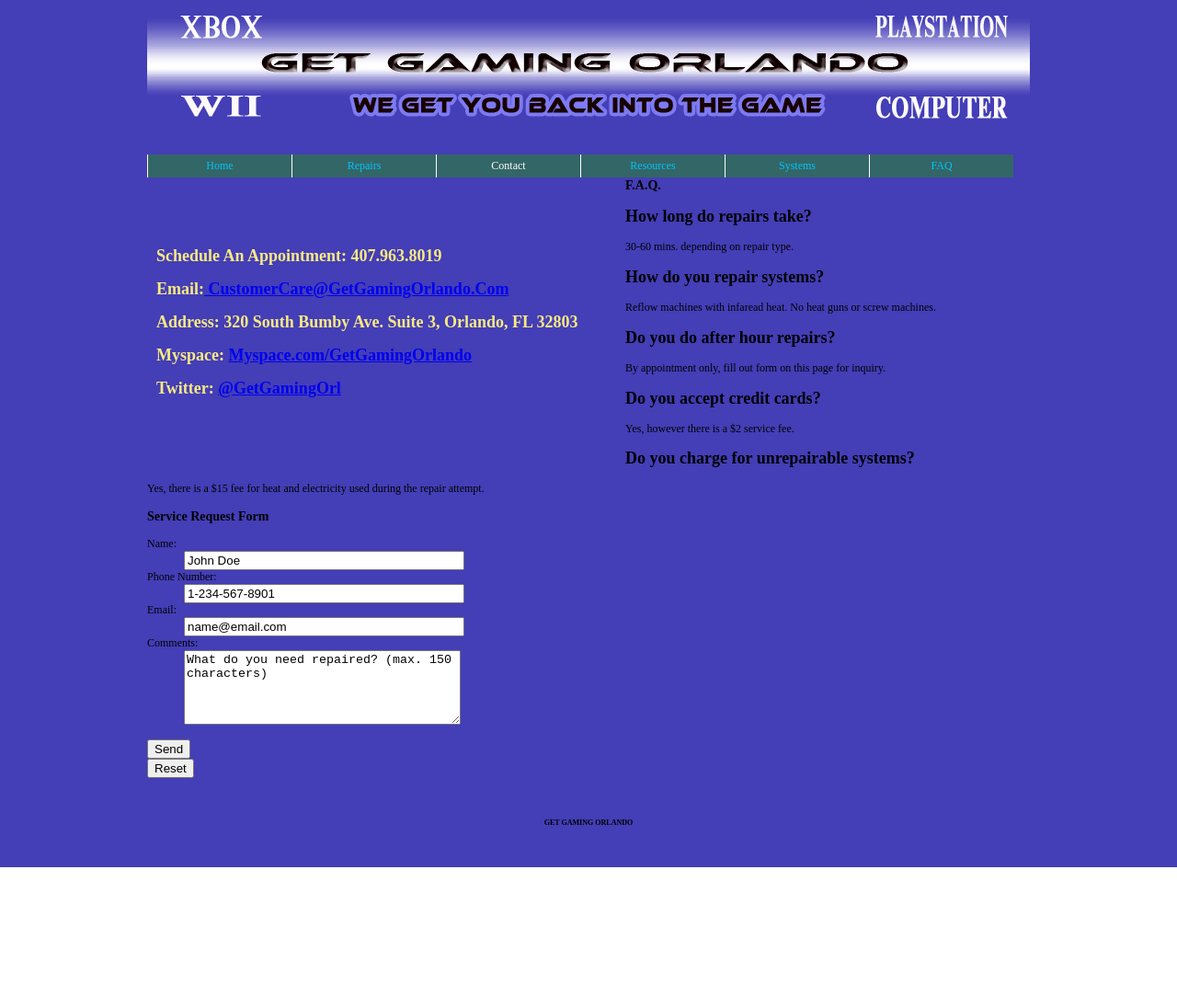
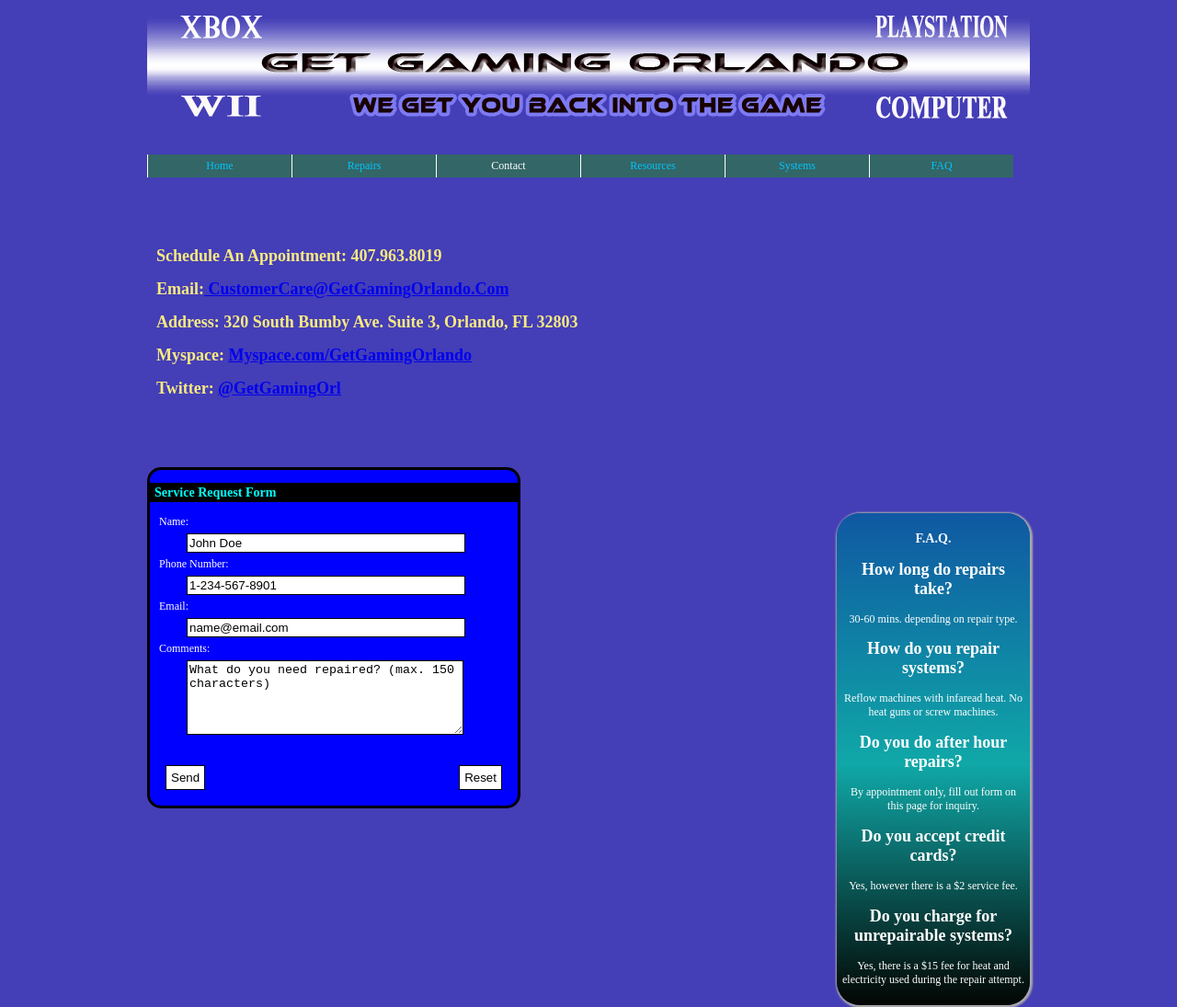
Before and after one commit to DeanS3/WSP-site, a plain HTML site: page contact.html in a window 1280 px wide. Shown: the top 1095 px of the page at 92% size. Before the commit the page ends 943 px from the top, so only its background shows below. Drawn offline with Linux system fonts and the light colour scheme.

Commit message:
contact page css added to external css

```diff
--- a/css/style.css
+++ b/css/style.css
@@ -299,3 +299,96 @@
 			margin: 0px 5px 5px 150px;
 			color: white;
 			}
+
+/*---Contact page----*/
+
+#request h2{
+			width: 400px;
+			text-align: center;
+			float:left;
+			font-size: 24px;
+			color: aqua;
+			clear: left;
+			}
+
+#request form{
+			float: left;
+			clear: left;
+			border: 3px solid #000;
+			width: 400px;
+			border-radius: 15px;
+			background-color: blue;
+			}
+#request h3{
+			background-color: black;
+			color: aqua;
+			padding: 2px 5px;
+			}
+#request dt{
+			margin: 5px 10px;
+			color: white;
+			}
+#request ul{
+			list-style-type: none;
+			}
+
+#request input, textarea{
+			border: 1px solid #000;
+			background-color: white;
+			padding: 2px;
+			}
+
+#request select{
+			background-color: #FBD6A1;
+			}
+
+#request #submit_btn{
+			text-align: left;
+			float: left;
+			clear: left;
+			margin: 5px;
+			padding: 12px;
+			}
+
+#request #submit_btn input{
+			padding: 5px;
+			}
+#request #reset_btn{
+			text-align: right;
+			float: right;
+			clear: right;
+			margin: 5px;
+			padding: 12px;
+			}
+
+#request #reset_btn input{
+			padding: 5px;
+			}
+
+#qa{
+		float: right;
+		clear: right;
+		Margin: 315px 0 0 25px;
+		color: white;
+		box-shadow: 1px 1px 2px 2px #aaa;
+		border-radius: 25px;
+		width: 200px;
+		height: 525px;
+		padding: 5px;
+		background-image: url(../images/sb_bg_06.png);
+		background-color: aqua;
+		background-repeat: repeat-x;
+		float: right;
+		clear: left;
+		text-align: center;
+		overflow: auto;
+		margin: 50px 0 50px 0;
+		background: #0f58a2;
+		background: -moz-linear-gradient(top,  #0f58a2 0%, #10a8a8 51%, #030502 100%);
+		background: -webkit-gradient(linear, left top, left bottom, color-stop(0%,#0f58a2), color-stop(51%,#10a8a8), color-stop(100%,#030502));
+		background: -webkit-linear-gradient(top,  #0f58a2 0%,#10a8a8 51%,#030502 100%);
+		background: -o-linear-gradient(top,  #0f58a2 0%,#10a8a8 51%,#030502 100%);
+		background: -ms-linear-gradient(top,  #0f58a2 0%,#10a8a8 51%,#030502 100%);
+		background: linear-gradient(top,  #0f58a2 0%,#10a8a8 51%,#030502 100%);
+		filter: progid:DXImageTransform.Microsoft.gradient( startColorstr='#0f58a2', endColorstr='#030502',GradientType=0 );
+		}
```
